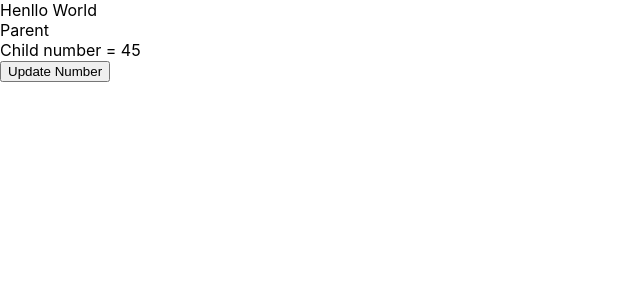
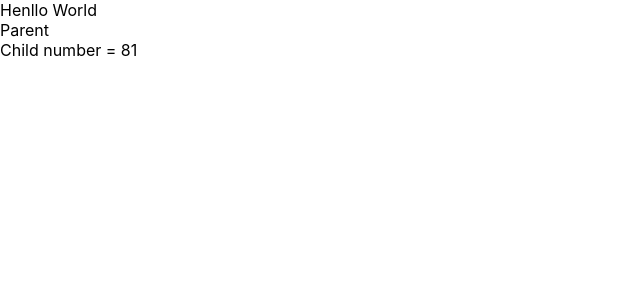
Before and after one commit to Ghaze07/contextApi-react, a React (Create React App) app: page / in a window 1280 px wide. Shown: the top 300 px of the page, without its empty margins (0-640 px from the left). Built offline with nearby package versions, Linux system fonts and the light colour scheme.

Commit message:
update state with the usecontext

```diff
--- a/src/App.js
+++ b/src/App.js
@@ -1,15 +1,21 @@
 import React, { useState } from 'react';
 import './App.css';
 import Parent from './Parent';
+import ValueContext from './ValueContext';
 
 function App() {
-  let [ number, setNumber ] = useState(45);
+  //let [ number, setNumber ] = useState(45);
+  let value = 81
   return (
+    <ValueContext.Provider value={value}>
+
+
     <div>
       Henllo World
-      <Parent num={number}></Parent>
-      <button onClick={()=>{ setNumber(++number)}}>Update Number</button>
+      <Parent></Parent>
+
     </div>
+    </ValueContext.Provider>
   );
 }
 
--- a/src/Child.js
+++ b/src/Child.js
@@ -1,10 +1,13 @@
-import React from 'react';
+import React, { useContext } from 'react';
+import ValueContext from './ValueContext'
 
 
-function Child(propos) {
+function Child() {
+    let value = useContext(ValueContext);
+
   return (
     <div>
-      Child number = {propos.num}
+      Child number = {value}
     </div>
   );
 }
--- a/src/Parent.js
+++ b/src/Parent.js
@@ -7,7 +7,7 @@
   return (
     <div>
       Parent
-      <Child num={props.num}></Child>
+      <Child ></Child>
     </div>
   );
 }
--- /dev/null
+++ b/src/ValueContext.js
@@ -0,0 +1,5 @@
+import  React from 'react'
+
+const ValueContext = React.createContext(45);
+
+export default ValueContext;
```
